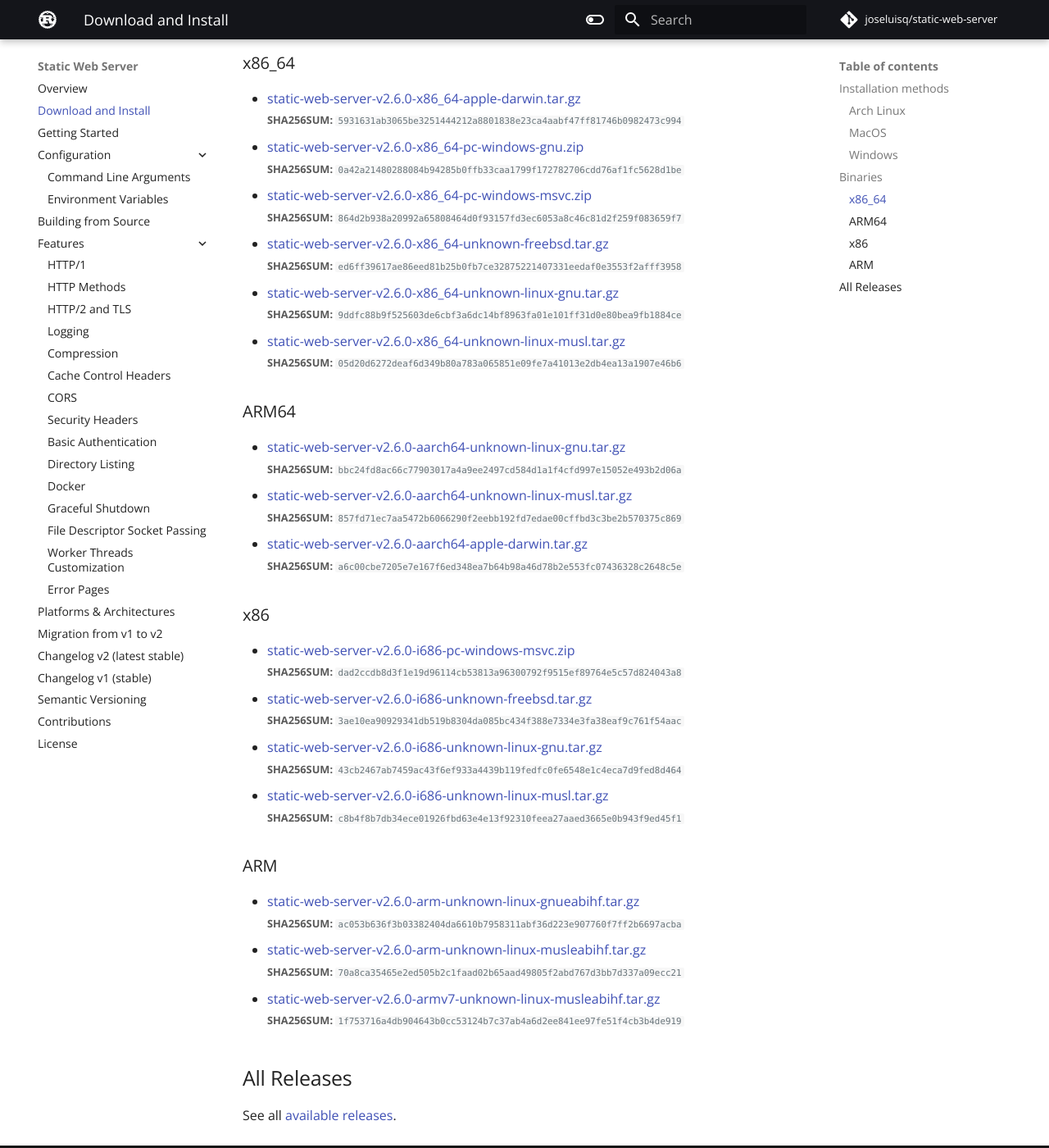
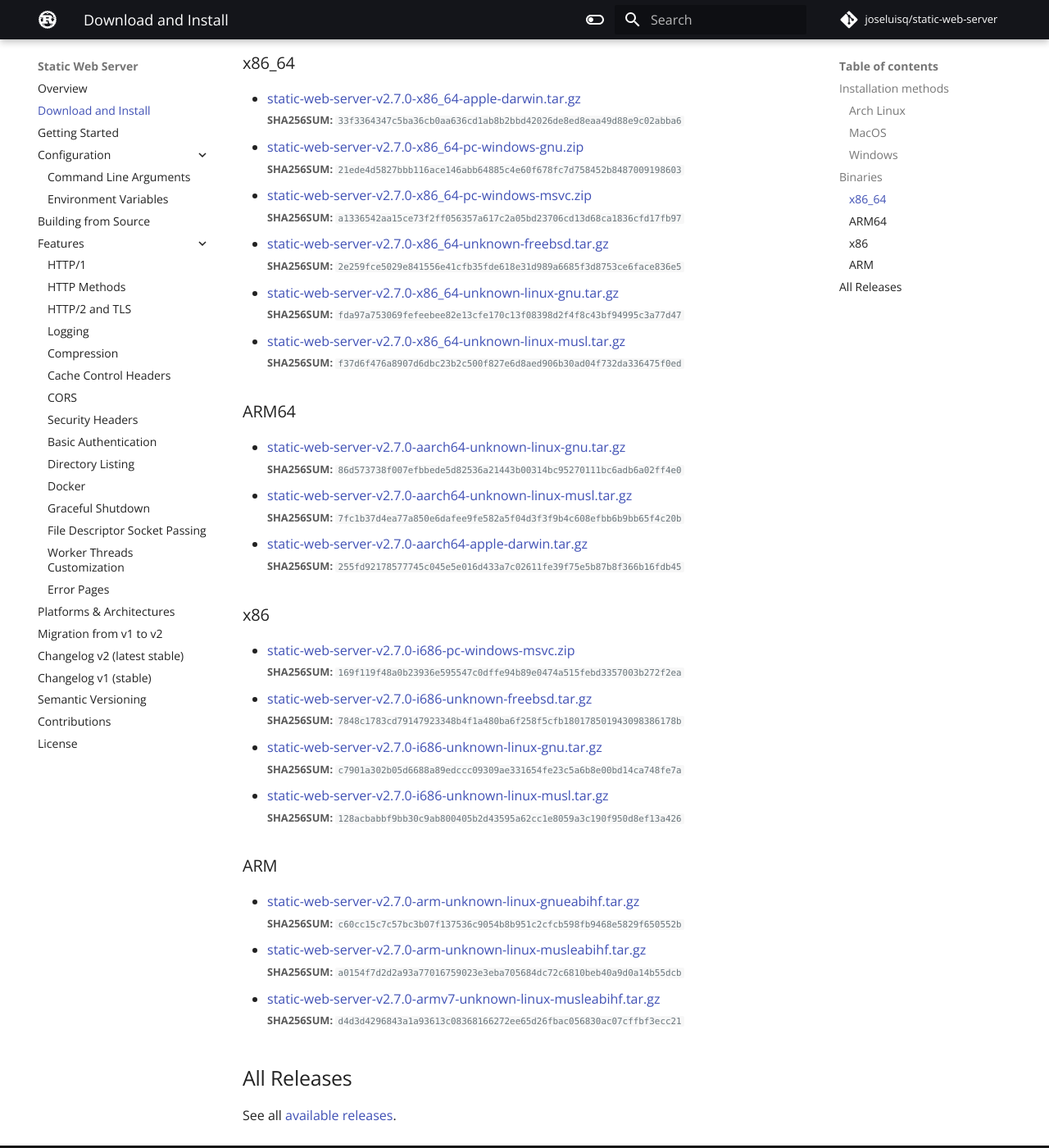
Before and after one commit to static-web-server/static-web-server, an MkDocs documentation site: the page built from docs/content/download-and-install.md, in a window 1280 px wide and 1400 px high, scrolled down 749 px. Shown: the whole window at 82% size. Built offline with MkDocs 1.6.1 and Material for MkDocs 9.7.7, drawn with Linux system fonts in a browser that asks for light colours; some web fonts are replaced; comment, search, counter and statistics services are not loaded; some of the changed text lies outside the part shown.

Commit message:
docs: v2.7.0 [skip ci]

```diff
--- a/docs/content/download-and-install.md
+++ b/docs/content/download-and-install.md
@@ -1,12 +1,12 @@
 # Download and Install
 
-Latest **v2.6.0** release `2022-02-28` ([changelog](https://github.com/joseluisq/static-web-server/releases/tag/v2.6.0))
+Latest **v2.7.0** release `2022-03-21` ([changelog](https://github.com/joseluisq/static-web-server/releases/tag/v2.7.0))
 
 <div class="featured-downloads">
 
-<a class="md-button md-button-sm" href="https://github.com/joseluisq/static-web-server/releases/download/v2.6.0/static-web-server-v2.6.0-x86_64-unknown-linux-gnu.tar.gz">Linux 64-bit</a> <a class="md-button md-button-sm" href="https://github.com/joseluisq/static-web-server/releases/download/v2.6.0/static-web-server-v2.6.0-x86_64-apple-darwin.tar.gz">macOS 64-bit</a>
-<a class="md-button md-button-sm" href="https://github.com/joseluisq/static-web-server/releases/download/v2.6.0/static-web-server-v2.6.0-x86_64-pc-windows-msvc.zip">Windows 64-bit</a>
-<a class="md-button md-button-sm" href="https://github.com/joseluisq/static-web-server/releases/download/v2.6.0/static-web-server-v2.6.0-x86_64-unknown-freebsd.tar.gz">FreeBSD 64-bit</a>
+<a class="md-button md-button-sm" href="https://github.com/joseluisq/static-web-server/releases/download/v2.7.0/static-web-server-v2.7.0-x86_64-unknown-linux-gnu.tar.gz">Linux 64-bit</a> <a class="md-button md-button-sm" href="https://github.com/joseluisq/static-web-server/releases/download/v2.7.0/static-web-server-v2.7.0-x86_64-apple-darwin.tar.gz">macOS 64-bit</a>
+<a class="md-button md-button-sm" href="https://github.com/joseluisq/static-web-server/releases/download/v2.7.0/static-web-server-v2.7.0-x86_64-pc-windows-msvc.zip">Windows 64-bit</a>
+<a class="md-button md-button-sm" href="https://github.com/joseluisq/static-web-server/releases/download/v2.7.0/static-web-server-v2.7.0-x86_64-unknown-freebsd.tar.gz">FreeBSD 64-bit</a>
 
 </div>
 
@@ -36,47 +36,47 @@
 
 ### x86_64
 
-- [static-web-server-v2.6.0-x86_64-apple-darwin.tar.gz](https://github.com/joseluisq/static-web-server/releases/download/v2.6.0/static-web-server-v2.6.0-x86_64-apple-darwin.tar.gz)<br>
-<small>**SHA256SUM:** `5931631ab3065be3251444212a8801838e23ca4aabf47ff81746b0982473c994`</small>
-- [static-web-server-v2.6.0-x86_64-pc-windows-gnu.zip](https://github.com/joseluisq/static-web-server/releases/download/v2.6.0/static-web-server-v2.6.0-x86_64-pc-windows-gnu.zip)<br>
-<small>**SHA256SUM:** `0a42a21480288084b94285b0ffb33caa1799f172782706cdd76af1fc5628d1be`</small>
-- [static-web-server-v2.6.0-x86_64-pc-windows-msvc.zip](https://github.com/joseluisq/static-web-server/releases/download/v2.6.0/static-web-server-v2.6.0-x86_64-pc-windows-msvc.zip)<br>
-<small>**SHA256SUM:** `864d2b938a20992a65808464d0f93157fd3ec6053a8c46c81d2f259f083659f7`</small>
-- [static-web-server-v2.6.0-x86_64-unknown-freebsd.tar.gz](https://github.com/joseluisq/static-web-server/releases/download/v2.6.0/static-web-server-v2.6.0-x86_64-unknown-freebsd.tar.gz)<br>
-<small>**SHA256SUM:** `ed6ff39617ae86eed81b25b0fb7ce32875221407331eedaf0e3553f2afff3958`</small>
-- [static-web-server-v2.6.0-x86_64-unknown-linux-gnu.tar.gz](https://github.com/joseluisq/static-web-server/releases/download/v2.6.0/static-web-server-v2.6.0-x86_64-unknown-linux-gnu.tar.gz)<br>
-<small>**SHA256SUM:** `9ddfc88b9f525603de6cbf3a6dc14bf8963fa01e101ff31d0e80bea9fb1884ce`</small>
-- [static-web-server-v2.6.0-x86_64-unknown-linux-musl.tar.gz](https://github.com/joseluisq/static-web-server/releases/download/v2.6.0/static-web-server-v2.6.0-x86_64-unknown-linux-musl.tar.gz)<br>
-<small>**SHA256SUM:** `05d20d6272deaf6d349b80a783a065851e09fe7a41013e2db4ea13a1907e46b6`</small>
+- [static-web-server-v2.7.0-x86_64-apple-darwin.tar.gz](https://github.com/joseluisq/static-web-server/releases/download/v2.7.0/static-web-server-v2.7.0-x86_64-apple-darwin.tar.gz)<br>
+<small>**SHA256SUM:** `33f3364347c5ba36cb0aa636cd1ab8b2bbd42026de8ed8eaa49d88e9c02abba6`</small>
+- [static-web-server-v2.7.0-x86_64-pc-windows-gnu.zip](https://github.com/joseluisq/static-web-server/releases/download/v2.7.0/static-web-server-v2.7.0-x86_64-pc-windows-gnu.zip)<br>
+<small>**SHA256SUM:** `21ede4d5827bbb116ace146abb64885c4e60f678fc7d758452b8487009198603`</small>
+- [static-web-server-v2.7.0-x86_64-pc-windows-msvc.zip](https://github.com/joseluisq/static-web-server/releases/download/v2.7.0/static-web-server-v2.7.0-x86_64-pc-windows-msvc.zip)<br>
+<small>**SHA256SUM:** `a1336542aa15ce73f2ff056357a617c2a05bd23706cd13d68ca1836cfd17fb97`</small>
+- [static-web-server-v2.7.0-x86_64-unknown-freebsd.tar.gz](https://github.com/joseluisq/static-web-server/releases/download/v2.7.0/static-web-server-v2.7.0-x86_64-unknown-freebsd.tar.gz)<br>
+<small>**SHA256SUM:** `2e259fce5029e841556e41cfb35fde618e31d989a6685f3d8753ce6face836e5`</small>
+- [static-web-server-v2.7.0-x86_64-unknown-linux-gnu.tar.gz](https://github.com/joseluisq/static-web-server/releases/download/v2.7.0/static-web-server-v2.7.0-x86_64-unknown-linux-gnu.tar.gz)<br>
+<small>**SHA256SUM:** `fda97a753069fefeebee82e13cfe170c13f08398d2f4f8c43bf94995c3a77d47`</small>
+- [static-web-server-v2.7.0-x86_64-unknown-linux-musl.tar.gz](https://github.com/joseluisq/static-web-server/releases/download/v2.7.0/static-web-server-v2.7.0-x86_64-unknown-linux-musl.tar.gz)<br>
+<small>**SHA256SUM:** `f37d6f476a8907d6dbc23b2c500f827e6d8aed906b30ad04f732da336475f0ed`</small>
 
 ### ARM64
 
-- [static-web-server-v2.6.0-aarch64-unknown-linux-gnu.tar.gz](https://github.com/joseluisq/static-web-server/releases/download/v2.6.0/static-web-server-v2.6.0-aarch64-unknown-linux-gnu.tar.gz)<br>
-<small>**SHA256SUM:** `bbc24fd8ac66c77903017a4a9ee2497cd584d1a1f4cfd997e15052e493b2d06a`</small>
-- [static-web-server-v2.6.0-aarch64-unknown-linux-musl.tar.gz](https://github.com/joseluisq/static-web-server/releases/download/v2.6.0/static-web-server-v2.6.0-aarch64-unknown-linux-musl.tar.gz)<br>
-<small>**SHA256SUM:** `857fd71ec7aa5472b6066290f2eebb192fd7edae00cffbd3c3be2b570375c869`</small>
-- [static-web-server-v2.6.0-aarch64-apple-darwin.tar.gz](https://github.com/joseluisq/static-web-server/releases/download/v2.6.0/static-web-server-v2.6.0-aarch64-apple-darwin.tar.gz)<br>
-<small>**SHA256SUM:** `a6c00cbe7205e7e167f6ed348ea7b64b98a46d78b2e553fc07436328c2648c5e`</small>
+- [static-web-server-v2.7.0-aarch64-unknown-linux-gnu.tar.gz](https://github.com/joseluisq/static-web-server/releases/download/v2.7.0/static-web-server-v2.7.0-aarch64-unknown-linux-gnu.tar.gz)<br>
+<small>**SHA256SUM:** `86d573738f007efbbede5d82536a21443b00314bc95270111bc6adb6a02ff4e0`</small>
+- [static-web-server-v2.7.0-aarch64-unknown-linux-musl.tar.gz](https://github.com/joseluisq/static-web-server/releases/download/v2.7.0/static-web-server-v2.7.0-aarch64-unknown-linux-musl.tar.gz)<br>
+<small>**SHA256SUM:** `7fc1b37d4ea77a850e6dafee9fe582a5f04d3f3f9b4c608efbb6b9bb65f4c20b`</small>
+- [static-web-server-v2.7.0-aarch64-apple-darwin.tar.gz](https://github.com/joseluisq/static-web-server/releases/download/v2.7.0/static-web-server-v2.7.0-aarch64-apple-darwin.tar.gz)<br>
+<small>**SHA256SUM:** `255fd92178577745c045e5e016d433a7c02611fe39f75e5b87b8f366b16fdb45`</small>
 
 ### x86
 
-- [static-web-server-v2.6.0-i686-pc-windows-msvc.zip](https://github.com/joseluisq/static-web-server/releases/download/v2.6.0/static-web-server-v2.6.0-i686-pc-windows-msvc.zip)<br>
-<small>**SHA256SUM:** `dad2ccdb8d3f1e19d96114cb53813a96300792f9515ef89764e5c57d824043a8`</small>
-- [static-web-server-v2.6.0-i686-unknown-freebsd.tar.gz](https://github.com/joseluisq/static-web-server/releases/download/v2.6.0/static-web-server-v2.6.0-i686-unknown-freebsd.tar.gz)<br>
-<small>**SHA256SUM:** `3ae10ea90929341db519b8304da085bc434f388e7334e3fa38eaf9c761f54aac`</small>
-- [static-web-server-v2.6.0-i686-unknown-linux-gnu.tar.gz](https://github.com/joseluisq/static-web-server/releases/download/v2.6.0/static-web-server-v2.6.0-i686-unknown-linux-gnu.tar.gz)<br>
-<small>**SHA256SUM:** `43cb2467ab7459ac43f6ef933a4439b119fedfc0fe6548e1c4eca7d9fed8d464`</small>
-- [static-web-server-v2.6.0-i686-unknown-linux-musl.tar.gz](https://github.com/joseluisq/static-web-server/releases/download/v2.6.0/static-web-server-v2.6.0-i686-unknown-linux-musl.tar.gz)<br>
-<small>**SHA256SUM:** `c8b4f8b7db34ece01926fbd63e4e13f92310feea27aaed3665e0b943f9ed45f1`</small>
+- [static-web-server-v2.7.0-i686-pc-windows-msvc.zip](https://github.com/joseluisq/static-web-server/releases/download/v2.7.0/static-web-server-v2.7.0-i686-pc-windows-msvc.zip)<br>
+<small>**SHA256SUM:** `169f119f48a0b23936e595547c0dffe94b89e0474a515febd3357003b272f2ea`</small>
+- [static-web-server-v2.7.0-i686-unknown-freebsd.tar.gz](https://github.com/joseluisq/static-web-server/releases/download/v2.7.0/static-web-server-v2.7.0-i686-unknown-freebsd.tar.gz)<br>
+<small>**SHA256SUM:** `7848c1783cd79147923348b4f1a480ba6f258f5cfb180178501943098386178b`</small>
+- [static-web-server-v2.7.0-i686-unknown-linux-gnu.tar.gz](https://github.com/joseluisq/static-web-server/releases/download/v2.7.0/static-web-server-v2.7.0-i686-unknown-linux-gnu.tar.gz)<br>
+<small>**SHA256SUM:** `c7901a302b05d6688a89edccc09309ae331654fe23c5a6b8e00bd14ca748fe7a`</small>
+- [static-web-server-v2.7.0-i686-unknown-linux-musl.tar.gz](https://github.com/joseluisq/static-web-server/releases/download/v2.7.0/static-web-server-v2.7.0-i686-unknown-linux-musl.tar.gz)<br>
+<small>**SHA256SUM:** `128acbabbf9bb30c9ab800405b2d43595a62cc1e8059a3c190f950d8ef13a426`</small>
 
 ### ARM
 
-- [static-web-server-v2.6.0-arm-unknown-linux-gnueabihf.tar.gz](https://github.com/joseluisq/static-web-server/releases/download/v2.6.0/static-web-server-v2.6.0-arm-unknown-linux-gnueabihf.tar.gz)<br>
-<small>**SHA256SUM:** `ac053b636f3b03382404da6610b7958311abf36d223e907760f7ff2b6697acba`</small>
-- [static-web-server-v2.6.0-arm-unknown-linux-musleabihf.tar.gz](https://github.com/joseluisq/static-web-server/releases/download/v2.6.0/static-web-server-v2.6.0-arm-unknown-linux-musleabihf.tar.gz)<br>
-<small>**SHA256SUM:** `70a8ca35465e2ed505b2c1faad02b65aad49805f2abd767d3bb7d337a09ecc21`</small>
-- [static-web-server-v2.6.0-armv7-unknown-linux-musleabihf.tar.gz](https://github.com/joseluisq/static-web-server/releases/download/v2.6.0/static-web-server-v2.6.0-armv7-unknown-linux-musleabihf.tar.gz)<br>
-<small>**SHA256SUM:** `1f753716a4db904643b0cc53124b7c37ab4a6d2ee841ee97fe51f4cb3b4de919`</small>
+- [static-web-server-v2.7.0-arm-unknown-linux-gnueabihf.tar.gz](https://github.com/joseluisq/static-web-server/releases/download/v2.7.0/static-web-server-v2.7.0-arm-unknown-linux-gnueabihf.tar.gz)<br>
+<small>**SHA256SUM:** `c60cc15c7c57bc3b07f137536c9054b8b951c2cfcb598fb9468e5829f650552b`</small>
+- [static-web-server-v2.7.0-arm-unknown-linux-musleabihf.tar.gz](https://github.com/joseluisq/static-web-server/releases/download/v2.7.0/static-web-server-v2.7.0-arm-unknown-linux-musleabihf.tar.gz)<br>
+<small>**SHA256SUM:** `a0154f7d2d2a93a77016759023e3eba705684dc72c6810beb40a9d0a14b55dcb`</small>
+- [static-web-server-v2.7.0-armv7-unknown-linux-musleabihf.tar.gz](https://github.com/joseluisq/static-web-server/releases/download/v2.7.0/static-web-server-v2.7.0-armv7-unknown-linux-musleabihf.tar.gz)<br>
+<small>**SHA256SUM:** `d4d3d4296843a1a93613c08368166272ee65d26fbac056830ac07cffbf3ecc21`</small>
 
 ## All Releases
 
```
Also changed, not shown: docs/content/configuration/command-line-arguments.md (+14 -6 lines), docs/content/configuration/environment-variables.md (+3 -0 lines).
